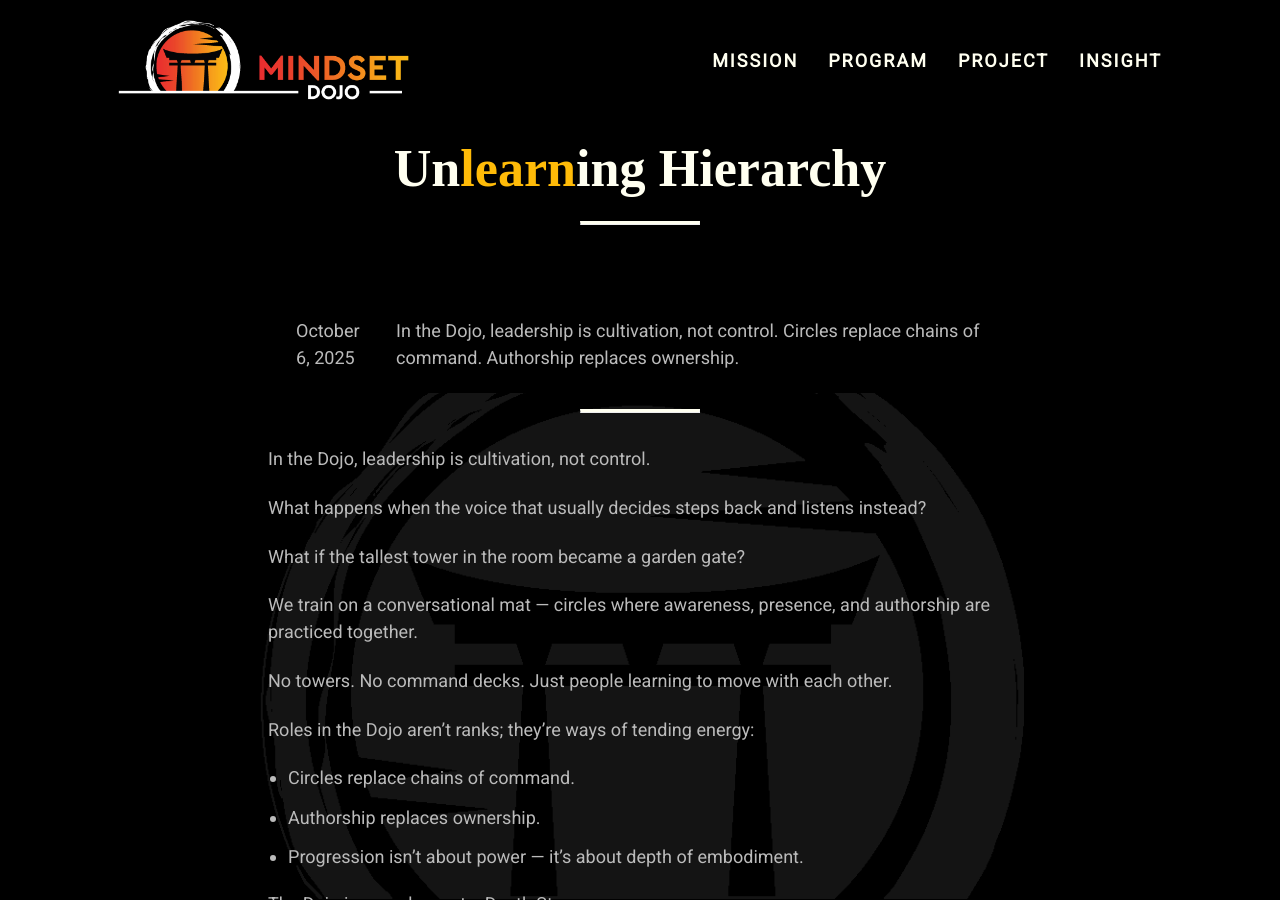
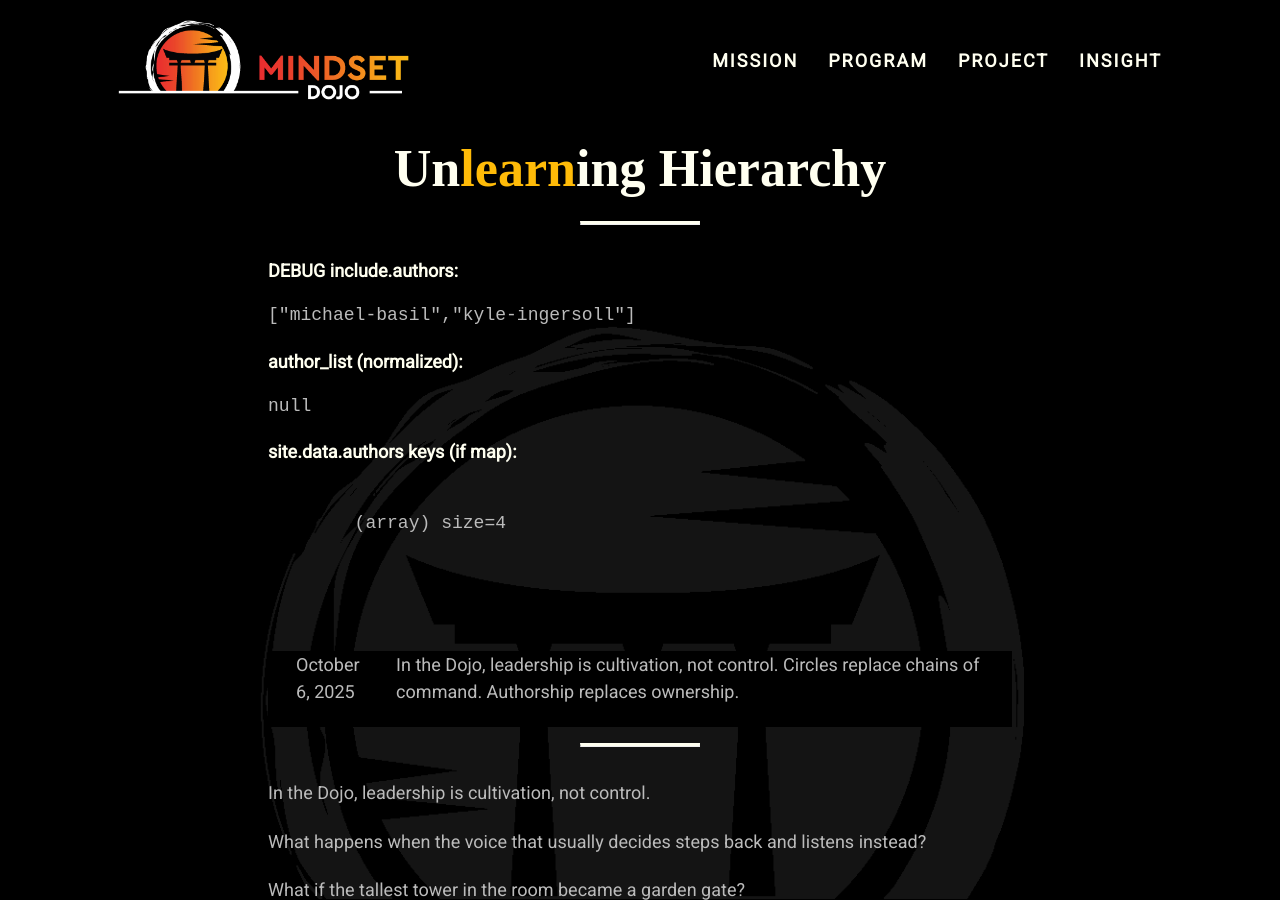
Before and after one commit to mindset-dojo/mindset-dojo.github.io, a Jekyll site: the page built from _insight/2025-10-06-unlearning-hierarchy.md, in a window 1280 px wide and 900 px high. Built offline with Jekyll 4.4.1, drawn with Linux system fonts in a browser that asks for light colours; some web fonts are replaced.

Commit message:
fix(authors)!: add temporary debug code to figure out why the profile cards aren't showing up in the insight posts.

```diff
--- a/_includes/sections/authors.html
+++ b/_includes/sections/authors.html
@@ -41,6 +41,21 @@ continues to use the original behavior below.
 {%- endcomment -%}
 
 {%- if include.authors and include.authors != nil and include.authors != "" -%}
+
+  <div class="debug">
+    <strong>DEBUG include.authors:</strong>
+    <pre>{{ include.authors | jsonify }}</pre>
+    <strong>author_list (normalized):</strong>
+    <pre>{{ author_list | jsonify }}</pre>
+    <strong>site.data.authors keys (if map):</strong>
+    <pre>
+      {% if site.data.authors.class == "Hash" %}
+        {% for key in site.data.authors %}{{ key }}{% if forloop.last == false %}, {% endif %}{% endfor %}
+      {% else %}
+        (array) size={{ site.data.authors | size }}
+      {% endif %}
+    </pre>
+  </div>
 
   {%- assign raw_authors = include.authors -%}
 
```
